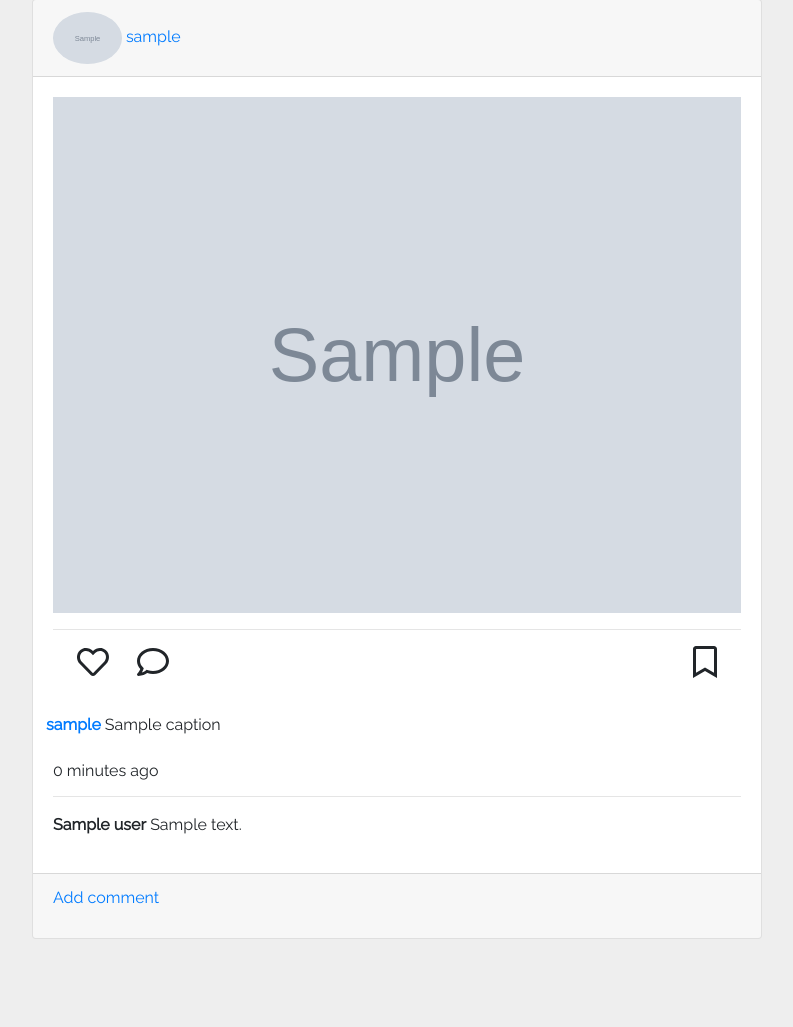
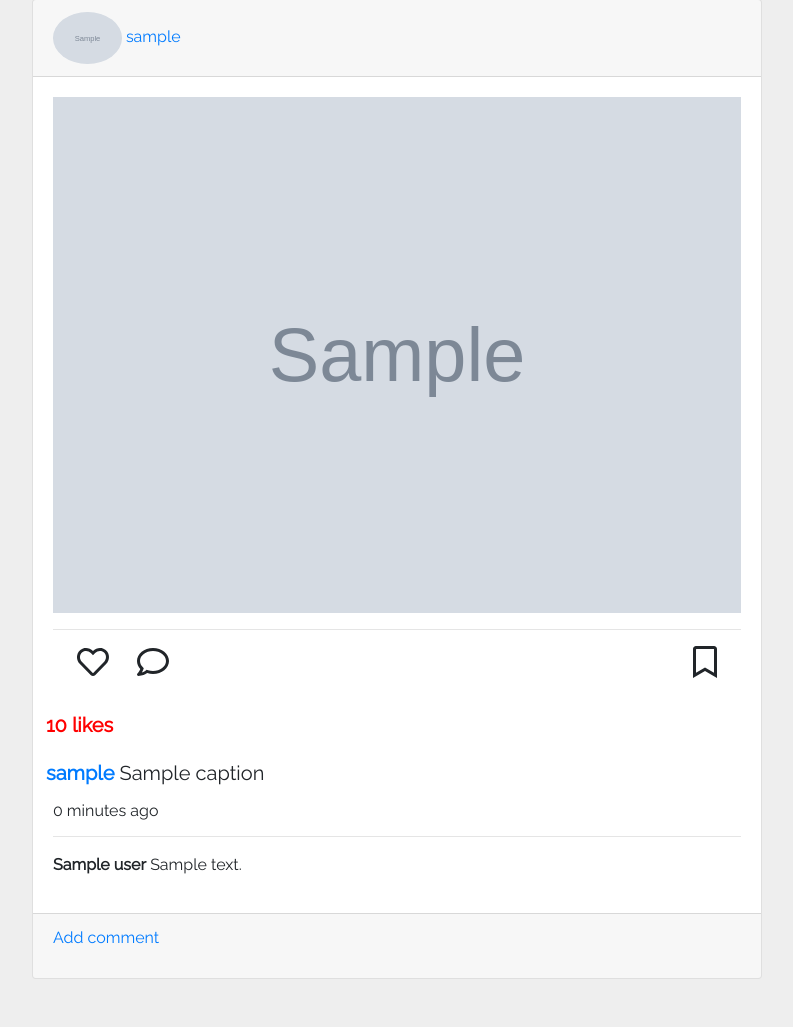
Before and after one commit to VickyMutai/insta, a Django app: template gram/templates/index.html in a window 1280 px wide. Shown: the part 151-1178 px from the top of the page, without its empty margins (243-1036 px from the left). Before the commit the page ends 1090 px from the top, so only its background shows below. Run offline with Django 3.2, Linux system fonts and the light colour scheme; the template is opened without the code that fills it: most values are stand-ins (such as "Sample title", 1, 10 or a date in 2020); grey boxes marked "Sample" are stand-in pictures; some libraries are stand-ins or nearby versions.

Commit message:
testing if likes work

```diff
--- a/gram/templates/index.html
+++ b/gram/templates/index.html
@@ -24,14 +24,22 @@
                                                 <img src="{{img.image.url}}" alt="" class="img-fluid" style="width:200%; height:200%">
                                                 <hr>
                                                 <div class="icons mt-3">
-                                                                <a href="#" style="color:inherit;"><i class="far fa-heart fa-2x ml-4"></i></a>
+                                                                <a id="like" href="{% url 'like' operation='like' pk=img.id%}" style="color:inherit;">
+                                                                        <i class="far fa-heart fa-2x ml-4"></i>
+                                                                </a>
+
                                                                 <a href="{% url 'comment' pk=img.id %}" style="color:inherit;"><i class="far fa-comment fa-2x ml-4"></i></a>
 
                                                                 <a href="#" style="color:inherit;"><i class="far fa-bookmark fa-2x float-right mr-4"></i></a>
                                                               </div>
                                                 <br>
+                                                {% if img.likes >= 1 %}
                                                 <div class="row">
-                                                        <p style="padding: 8px"><a href=""><b>{{img.user.username}}</b></a> {{img.caption}}</p>
+                                                        <h5 style="padding:8px; color:red;"><b>{{img.likes}} likes</b></h5>
+                                                </div>
+                                                {% endif %}
+                                                <div class="row">
+                                                        <h5 style="padding: 8px"><a href=""><b>{{img.user.username}}</b></a> {{img.caption}}</h5>
                                                 </div>
                                                 <h6>{{img.upload_date | timesince}} ago</h6>
                                                 <hr>
--- a/gram/urls.py
+++ b/gram/urls.py
@@ -12,6 +12,7 @@ urlpatterns=[
     url(r'^search/',views.search_results,name='search'),
     url(r'^comment/(?P<pk>\d+)',views.new_comment,name='comment'),
     url(r'^view_profile/(?P<pk>\d+)',views.view_your_profile,name='yourprofile'),
+    url(r'^like/(?P<operation>.+)/(?P<pk>\d+)',views.like, name='like'),
 ]
 if settings.DEBUG:
     urlpatterns+=static(settings.MEDIA_URL,document_root = settings.MEDIA_ROOT)
```
Also changed, not shown: gram/views.py (+11 -0 lines).
